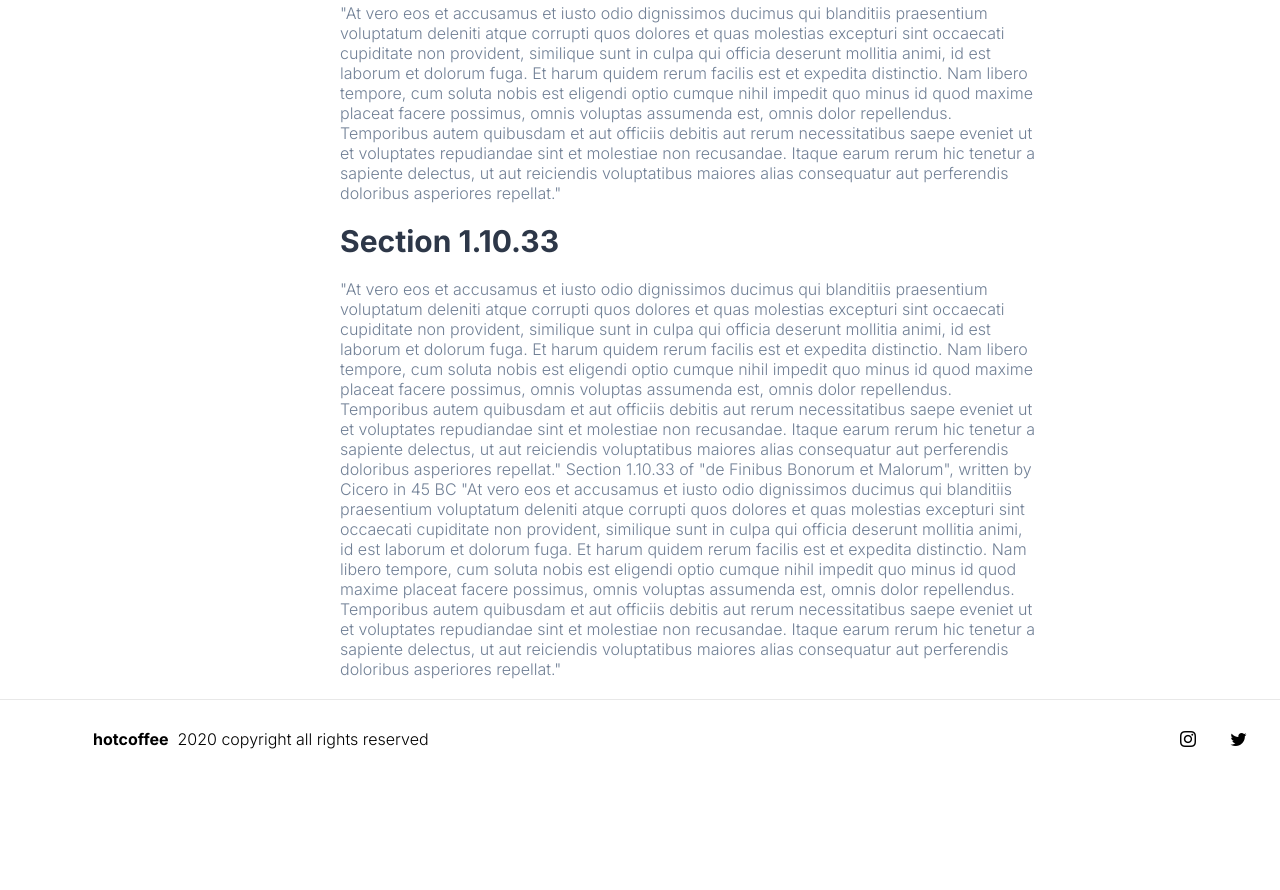
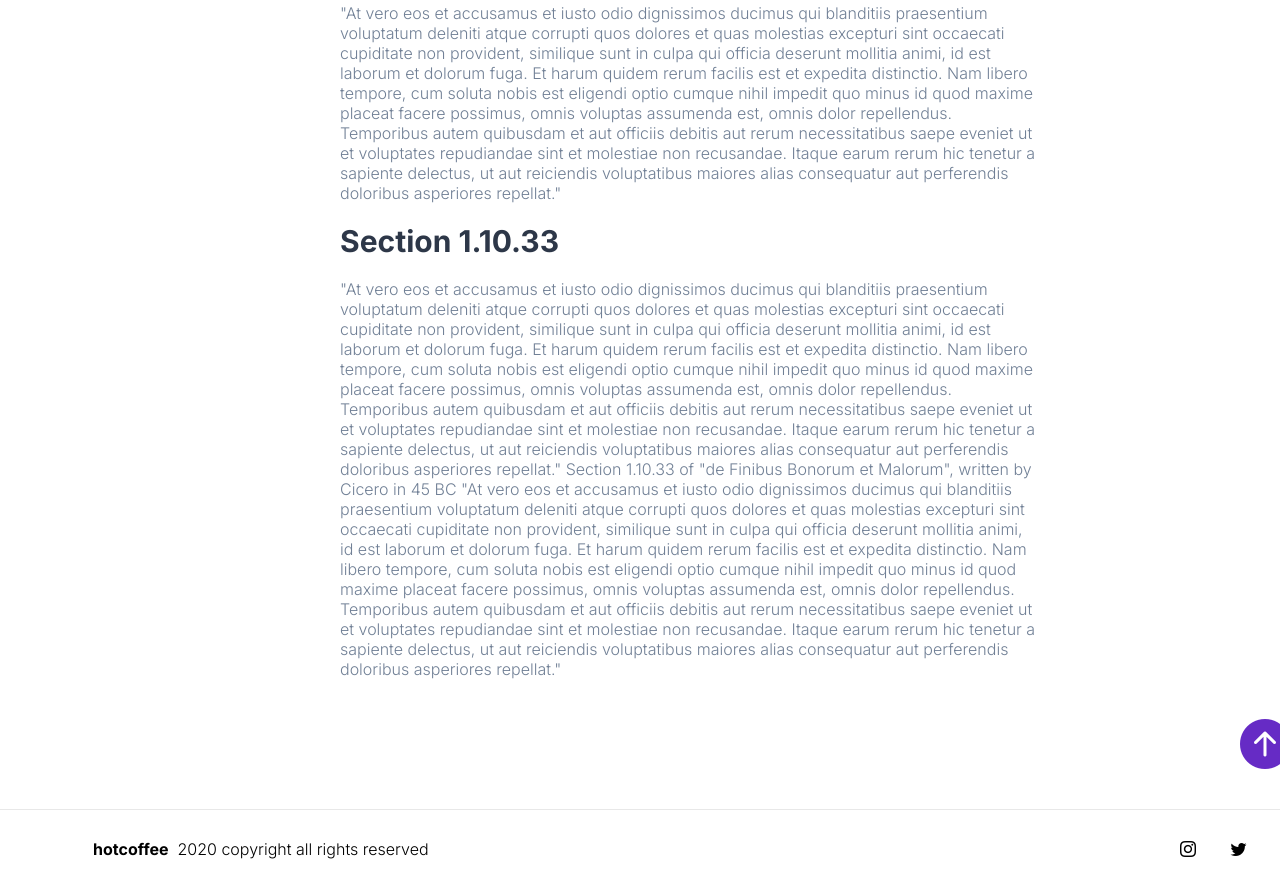
Before and after one commit to rodriguesJeff/landing-page-tds, a plain HTML site: page post.html in a window 1280 px wide. Shown: the part 1551-2441 px from the top of the page. Before the commit the page ends 2331 px from the top, so only its background shows below. Drawn offline with nearby package versions, Linux system fonts and the light colour scheme.

Commit message:
Finalizando estrutura da pagina de posts, pronto para adicionar animacoes

```diff
--- a/post.html
+++ b/post.html
@@ -48,8 +48,7 @@
         <div class="post-content">
           <h1>Finibus Bonorum et Malorum</h1>
           <div class="post-info">
-            <h4>Written by John doe</h4>
-            <p>Monday May 20</p>
+            <h4>Written by John doe <span>Monday May 20</span></h4>
           </div>
           <p>
             Section 1.10.32 of "de Finibus Bonorum et Malorum", written by
@@ -152,6 +151,11 @@
             consequatur aut perferendis doloribus asperiores repellat."
           </p>
         </div>
+        <div class="arrow-up">
+          <div class="arrow-up-button">
+            <a href="#"><i class="bi bi-arrow-up-circle-fill"></i></a>
+          </div>
+        </div>
       </div>
       <footer class="footer">
         <h4>
--- a/src/css/main.css
+++ b/src/css/main.css
@@ -165,7 +165,5 @@
 }
 
 .see-more i {
-  width: 20px;
-  height: 20px;
   padding-top: 5px;
 }
--- a/src/css/post.css
+++ b/src/css/post.css
@@ -51,13 +51,13 @@
 .post-info h4 {
   font-size: 18px;
   color: #2d3748;
-  margin-right: 40px;
 }
 
-.post-info p {
+.post-info h4 span {
   color: #718096;
   font-size: 18px;
   font-weight: normal;
+  margin-left: 40px;
 }
 
 .post-subtitle {
@@ -67,3 +67,21 @@
   font-weight: 700;
   color: #2d3748;
 }
+
+.arrow-up {
+  display: flex;
+  justify-content: flex-end;
+}
+
+.arrow-up-button {
+  display: flex;
+  justify-content: center;
+  align-items: center;
+  margin-top: 30px;
+  margin-bottom: 30px;
+}
+
+.arrow-up i {
+  font-size: 50px;
+  color: #662bc5;
+}
```
